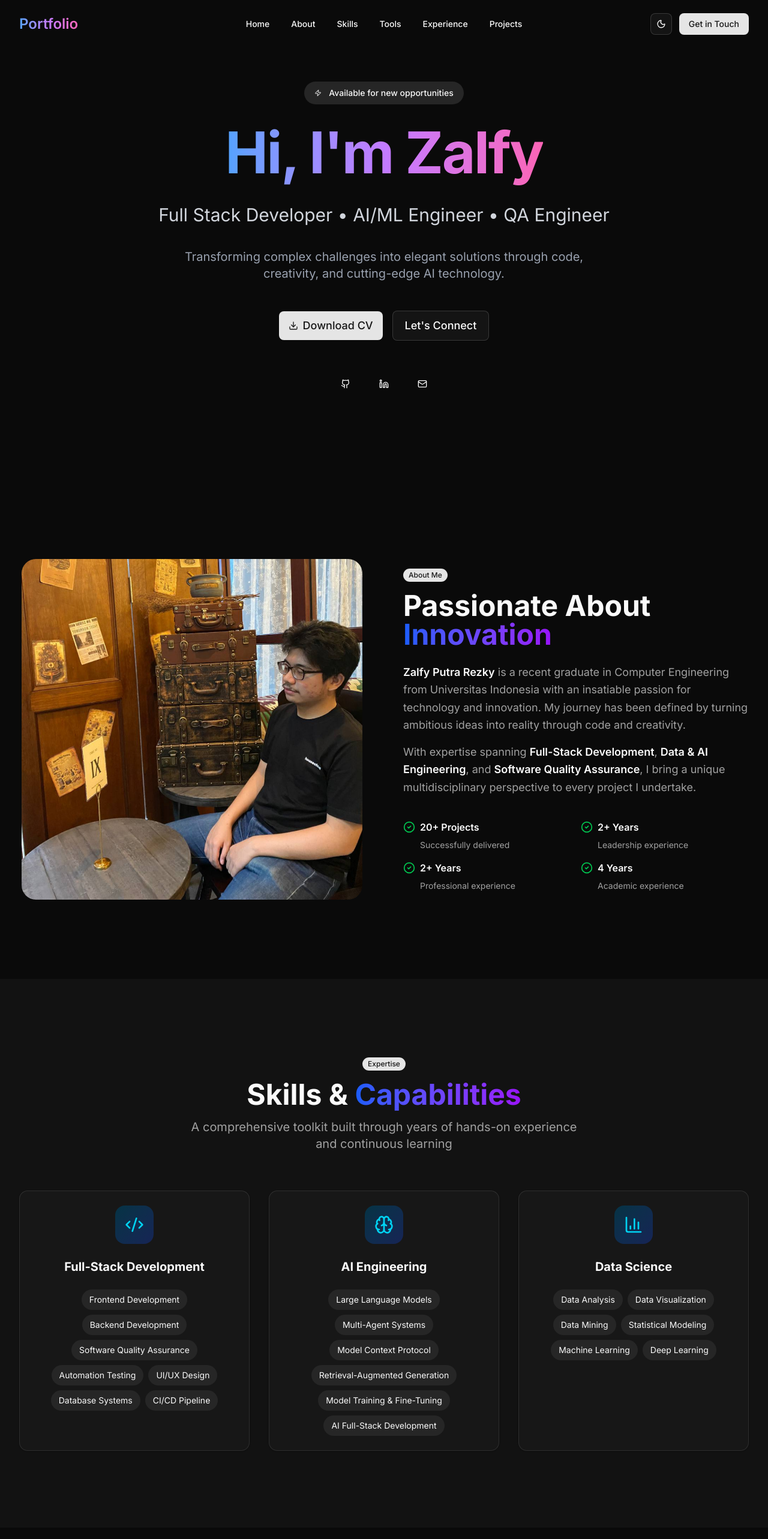
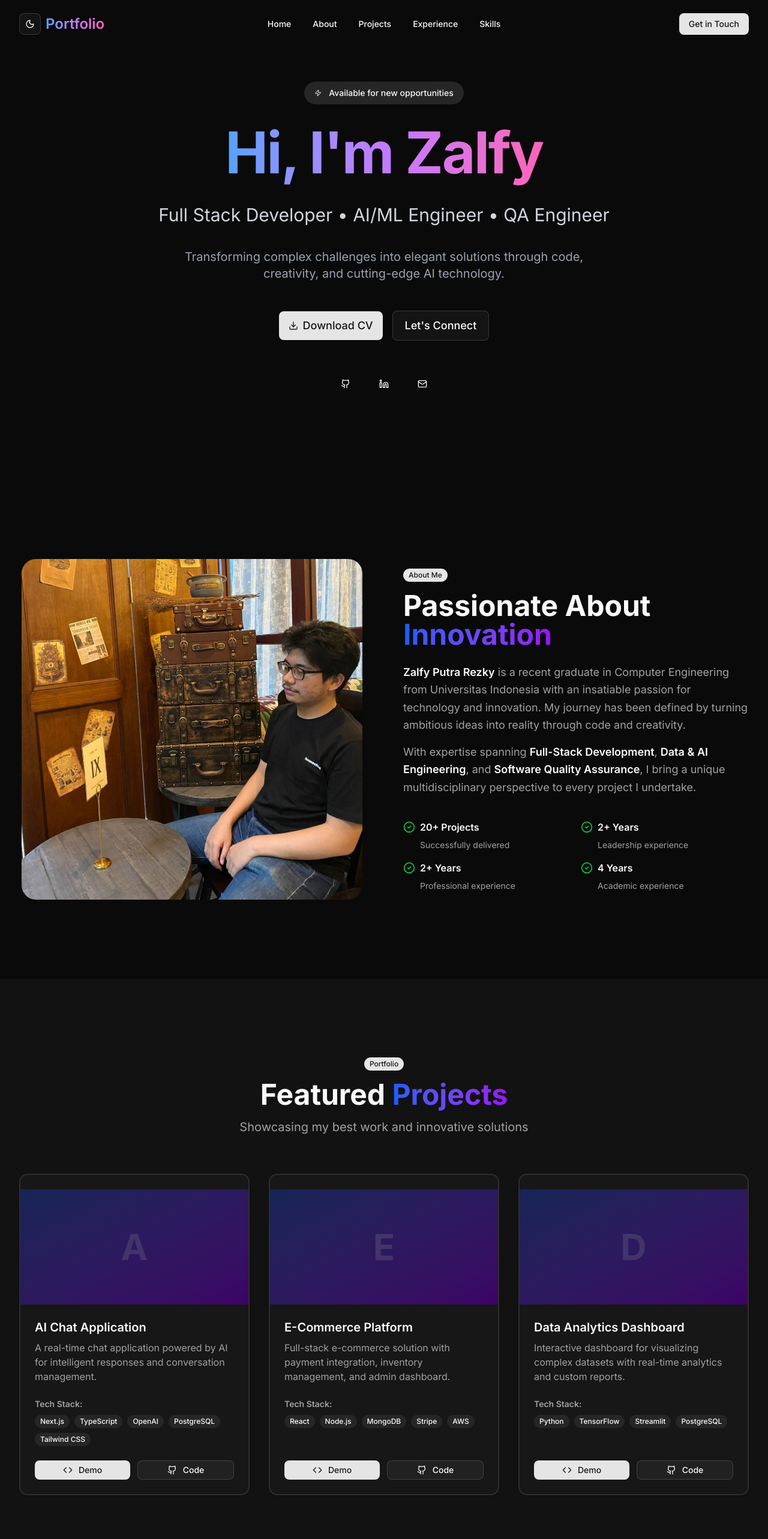
Before and after one commit to zalfyputra/zalfy-portfolio, a Next.js app: page / in a window 1280 px wide. Shown: the top 2566 px of the page at 60% size. Built offline with nearby package versions, Linux system fonts and the light colour scheme.

Commit message:
Update homepage order & contents

```diff
--- a/app/page.tsx
+++ b/app/page.tsx
@@ -135,12 +135,12 @@ export default function Home() {
       title: "Software Engineer",
       company: "Grab",
       type: "Internship",
-      description: "Leading AI integration projects and architecting scalable cloud solutions.",
+      description: "Built and improved AI-driven backend automation features for GrabFood's Transaction Platform.",
       achievements: [
-        "Architected and deployed 5+ AI-powered features serving 100K+ users",
-        "Reduced infrastructure costs by 40% through cloud optimization",
-        "Led team of 6 engineers in building microservices architecture",
-        "Implemented CI/CD pipelines reducing deployment time by 60%",
+        "Developed AI-driven automation assistant for oncall, debugging, and incident workflows.",
+        "Improved backend integrations using Python, LangChain, and multi-agent systems.",
+        "Enhanced transaction platform reliability through log processing and SQL automation.",
+        "Contributed to AI assistant features supporting thousands of internal users.",
       ],
     },
     {
@@ -148,12 +148,12 @@ export default function Home() {
       title: "Software Engineer",
       company: "Bank Jago",
       type: "Internship",
-      description: "Drove product strategy and cross-functional collaboration.",
+      description: "Automated banking operations by improving data governance and asset-management systems.",
       achievements: [
-        "Launched 3 major product features increasing retention by 150%",
-        "Managed product roadmap serving enterprise clients",
-        "Coordinated between engineering, design, and sales teams",
-        "Conducted user research with 200+ customers",
+        "Improved project overview and data management for 200+ banking-related data.",
+        "Built internal project tracking systems for vendor management and initiave cost allocation.",
+        "Enhanced existing data governance systems with new visualizations and bug fixes used by 50+ personnel.",
+        "Streamlined the efficiency of asset management and auditing of company-owned devices.",
       ],
     },
     {
@@ -161,12 +161,12 @@ export default function Home() {
       title: "Software Engineer",
       company: "Telkom Indonesia",
       type: "Internship",
-      description: "Built predictive models and data visualization solutions.",
+      description: "Developed Full Stack applications, perform QA testing, and improved ML model performance.",
       achievements: [
-        "Developed ML models improving prediction accuracy by 35%",
-        "Created interactive dashboards for C-level executives",
-        "Processed and analyzed 10M+ data points daily",
-        "Published research on advanced statistical methods",
+        "Developed frontend and backend modules for enterprise platforms and government analytics tools.",
+        "Conducted QA testing and bug identification to improve system stability.",
+        "Produced comprehensive documentation for AI-powered platforms.",
+        "Processed 20,000+ social media data points to improve sentiment analysis and support decision-making.",
       ],
     },
     {
@@ -174,12 +174,12 @@ export default function Home() {
       title: "Full-Stack Developer",
       company: "Garuda Maintenance Facility AeroAsia",
       type: "Internship",
-      description: "Drove product strategy and cross-functional collaboration.",
+      description: "Built web solutions to improve aircraft design workflow efficiency and accelerating processing of audit reports.",
       achievements: [
-        "Launched 3 major product features increasing retention by 150%",
-        "Managed product roadmap serving enterprise clients",
-        "Coordinated between engineering, design, and sales teams",
-        "Conducted user research with 200+ customers",
+        "Developed a centralized activity tracking web system used by 30+ personnel.",
+        "Migrate frontend architecture with AngularJS and backend with NestJS for faster performance.",
+        "Managed PostgreSQL databases handling 50+ audit and occurrence reports.",
+        "Improved UI/UX design and implemented new features for smoother workflows and reduced manual paperwork.",
       ],
     }
   ]
@@ -218,8 +218,8 @@ export default function Home() {
       {/* Hero Section */}
       <section id="home" className="min-h-screen flex items-center justify-center bg-background">
         <div className="container mx-auto px-4 sm:px-6 lg:px-8">
-          <div className="max-w-4xl mx-auto text-center space-y-8">
-            <div className="inline-block">
+          <div className="max-w-4xl mx-auto text-center space-y-6 sm:space-y-8">
+            <div className="flex justify-center">
               <Badge variant="secondary" className="px-4 py-2 text-sm font-medium">
                 <Zap className="w-4 h-4 mr-2 inline" />
                 Available for new opportunities
@@ -232,7 +232,7 @@ export default function Home() {
               </span>
             </h1>
 
-            <p className="text-3xl sm:text-3xl md:text-3xl text-gray-700 dark:text-gray-300 max-w-3xl mx-auto leading-relaxed">
+            <p className="text-xl sm:text-2xl md:text-3xl text-gray-700 dark:text-gray-300 max-w-3xl mx-auto leading-relaxed">
               Full Stack Developer • AI/ML Engineer • QA Engineer
             </p>
 
@@ -345,6 +345,131 @@ export default function Home() {
         </div>
       </section>
 
+      {/* Projects Section */}
+      <section id="projects" className="py-32 px-4 sm:px-6 lg:px-8 bg-muted/30">
+        <div className="container mx-auto max-w-7xl">
+          <div className="text-center mb-16">
+            <Badge className="mb-4">Portfolio</Badge>
+            <h2 className="text-4xl sm:text-5xl font-bold mb-4">
+              Featured <span className="text-transparent bg-clip-text bg-gradient-to-r from-blue-600 to-purple-600">Projects</span>
+            </h2>
+            <p className="text-xl text-muted-foreground max-w-2xl mx-auto">
+              Showcasing my best work and innovative solutions
+            </p>
+          </div>
+
+          <div className="grid grid-cols-1 md:grid-cols-2 lg:grid-cols-3 gap-8">
+            {projects.map((project, idx) => (
+              <Card key={idx} className="overflow-hidden hover:shadow-2xl transition-all duration-300 border-2 group flex flex-col">
+                {/* Project Image */}
+                <div className="relative h-48 bg-gradient-to-br from-blue-100 to-purple-100 dark:from-blue-950 dark:to-purple-950 overflow-hidden">
+                  <div className="absolute inset-0 flex items-center justify-center text-6xl font-bold text-muted-foreground/20">
+                    {project.title.charAt(0)}
+                  </div>
+                  {/* Replace the above with actual image when you have one:
+                  <img
+                    src={project.image}
+                    alt={project.title}
+                    className="w-full h-full object-cover group-hover:scale-110 transition-transform duration-300"
+                  /> */}
+                </div>
+
+                <CardHeader>
+                  <CardTitle className="text-xl">{project.title}</CardTitle>
+                  <CardDescription className="text-base">
+                    {project.description}
+                  </CardDescription>
+                </CardHeader>
+
+                <CardContent className="space-y-4 flex-grow flex flex-col">
+                  {/* Tech Stack */}
+                  <div className="flex-grow">
+                    <p className="text-sm font-semibold mb-2 text-muted-foreground">Tech Stack:</p>
+                    <div className="flex flex-wrap gap-2">
+                      {project.techStack.map((tech, techIdx) => (
+                        <Badge key={techIdx} variant="secondary" className="text-xs">
+                          {tech}
+                        </Badge>
+                      ))}
+                    </div>
+                  </div>
+
+                  {/* Buttons */}
+                  <div className="flex gap-3 pt-2">
+                    <Button asChild size="sm" className="flex-1">
+                      <a href={project.demoUrl} target="_blank" rel="noopener noreferrer">
+                        <Code className="w-4 h-4 mr-1" />
+                        Demo
+                      </a>
+                    </Button>
+                    <Button asChild size="sm" variant="outline" className="flex-1">
+                      <a href={project.repoUrl} target="_blank" rel="noopener noreferrer">
+                        <Github className="w-4 h-4 mr-1" />
+                        Code
+                      </a>
+                    </Button>
+                  </div>
+                </CardContent>
+              </Card>
+            ))}
+          </div>
+        </div>
+      </section>
+
+      {/* Experience Section - Timeline */}
+      <section id="experience" className="py-32 px-4 sm:px-6 lg:px-8">
+        <div className="container mx-auto max-w-5xl">
+          <div className="text-center mb-16">
+            <Badge className="mb-4">Journey</Badge>
+            <h2 className="text-4xl sm:text-5xl font-bold mb-4">
+              Professional <span className="text-transparent bg-clip-text bg-gradient-to-r from-blue-600 to-purple-600">Experience</span>
+            </h2>
+            <p className="text-xl text-muted-foreground max-w-2xl mx-auto">
+              Building innovative solutions and leading teams to success
+            </p>
+          </div>
+
+          <div className="relative">
+            {/* Timeline Line */}
+            <div className="absolute left-8 top-0 bottom-0 w-0.5 bg-gradient-to-b from-blue-500 via-purple-500 to-pink-500 hidden md:block"></div>
+
+            <div className="space-y-12">
+              {timeline.map((item, idx) => (
+                <div key={idx} className="relative pl-0 md:pl-20">
+                  {/* Timeline Dot */}
+                  <div className="absolute left-6 top-6 w-5 h-5 rounded-full bg-gradient-to-br from-blue-500 to-purple-500 border-4 border-background hidden md:block"></div>
+
+                  <Card className="hover:shadow-xl transition-all duration-300 border-2">
+                    <CardHeader>
+                      <div className="flex flex-col sm:flex-row sm:items-center sm:justify-between gap-4">
+                        <div>
+                          <CardTitle className="text-2xl mb-2">{item.title}</CardTitle>
+                          <CardDescription className="text-base">
+                            <span className="font-semibold text-foreground">{item.company}</span> • {item.year}
+                          </CardDescription>
+                        </div>
+                        <Badge className="self-start sm:self-center">{item.type}</Badge>
+                      </div>
+                      <p className="text-muted-foreground mt-4">{item.description}</p>
+                    </CardHeader>
+                    <CardContent>
+                      <ul className="space-y-3">
+                        {item.achievements.map((achievement, achIdx) => (
+                          <li key={achIdx} className="flex gap-3">
+                            <TrendingUp className="w-5 h-5 text-green-500 flex-shrink-0 mt-0.5" />
+                            <span className="text-muted-foreground">{achievement}</span>
+                          </li>
+                        ))}
+                      </ul>
+                    </CardContent>
+                  </Card>
+                </div>
+              ))}
+            </div>
+          </div>
+        </div>
+      </section>
+
       {/* Skills Section - Clean Badge Layout */}
       <section id="skills" className="py-32 px-4 sm:px-6 lg:px-8 bg-muted/30">
         <div className="container mx-auto max-w-7xl">
@@ -442,131 +567,6 @@ export default function Home() {
         </div>
       </section>
 
-      {/* Experience Section - Timeline */}
-      <section id="experience" className="py-32 px-4 sm:px-6 lg:px-8">
-        <div className="container mx-auto max-w-5xl">
-          <div className="text-center mb-16">
-            <Badge className="mb-4">Journey</Badge>
-            <h2 className="text-4xl sm:text-5xl font-bold mb-4">
-              Professional <span className="text-transparent bg-clip-text bg-gradient-to-r from-blue-600 to-purple-600">Experience</span>
-            </h2>
-            <p className="text-xl text-muted-foreground max-w-2xl mx-auto">
-              Building innovative solutions and leading teams to success
-            </p>
-          </div>
-
-          <div className="relative">
-            {/* Timeline Line */}
-            <div className="absolute left-8 top-0 bottom-0 w-0.5 bg-gradient-to-b from-blue-500 via-purple-500 to-pink-500 hidden md:block"></div>
-
-            <div className="space-y-12">
-              {timeline.map((item, idx) => (
-                <div key={idx} className="relative pl-0 md:pl-20">
-                  {/* Timeline Dot */}
-                  <div className="absolute left-6 top-6 w-5 h-5 rounded-full bg-gradient-to-br from-blue-500 to-purple-500 border-4 border-background hidden md:block"></div>
-
-                  <Card className="hover:shadow-xl transition-all duration-300 border-2">
-                    <CardHeader>
-                      <div className="flex flex-col sm:flex-row sm:items-center sm:justify-between gap-4">
-                        <div>
-                          <CardTitle className="text-2xl mb-2">{item.title}</CardTitle>
-                          <CardDescription className="text-base">
-                            <span className="font-semibold text-foreground">{item.company}</span> • {item.year}
-                          </CardDescription>
-                        </div>
-                        <Badge className="self-start sm:self-center">{item.type}</Badge>
-                      </div>
-                      <p className="text-muted-foreground mt-4">{item.description}</p>
-                    </CardHeader>
-                    <CardContent>
-                      <ul className="space-y-3">
-                        {item.achievements.map((achievement, achIdx) => (
-                          <li key={achIdx} className="flex gap-3">
-                            <TrendingUp className="w-5 h-5 text-green-500 flex-shrink-0 mt-0.5" />
-                            <span className="text-muted-foreground">{achievement}</span>
-                          </li>
-                        ))}
-                      </ul>
-                    </CardContent>
-                  </Card>
-                </div>
-              ))}
-            </div>
-          </div>
-        </div>
-      </section>
-
-      {/* Projects Section */}
-      <section id="projects" className="py-32 px-4 sm:px-6 lg:px-8 bg-muted/30">
-        <div className="container mx-auto max-w-7xl">
-          <div className="text-center mb-16">
-            <Badge className="mb-4">Portfolio</Badge>
-            <h2 className="text-4xl sm:text-5xl font-bold mb-4">
-              Featured <span className="text-transparent bg-clip-text bg-gradient-to-r from-blue-600 to-purple-600">Projects</span>
-            </h2>
-            <p className="text-xl text-muted-foreground max-w-2xl mx-auto">
-              Showcasing my best work and innovative solutions
-            </p>
-          </div>
-
-          <div className="grid grid-cols-1 md:grid-cols-2 lg:grid-cols-3 gap-8">
-            {projects.map((project, idx) => (
-              <Card key={idx} className="overflow-hidden hover:shadow-2xl transition-all duration-300 border-2 group flex flex-col">
-                {/* Project Image */}
-                <div className="relative h-48 bg-gradient-to-br from-blue-100 to-purple-100 dark:from-blue-950 dark:to-purple-950 overflow-hidden">
-                  <div className="absolute inset-0 flex items-center justify-center text-6xl font-bold text-muted-foreground/20">
-                    {project.title.charAt(0)}
-                  </div>
-                  {/* Replace the above with actual image when you have one:
-                  <img
-                    src={project.image}
-                    alt={project.title}
-                    className="w-full h-full object-cover group-hover:scale-110 transition-transform duration-300"
-                  /> */}
-                </div>
-
-                <CardHeader>
-                  <CardTitle className="text-xl">{project.title}</CardTitle>
-                  <CardDescription className="text-base">
-                    {project.description}
-                  </CardDescription>
-                </CardHeader>
-
-                <CardContent className="space-y-4 flex-grow flex flex-col">
-                  {/* Tech Stack */}
-                  <div className="flex-grow">
-                    <p className="text-sm font-semibold mb-2 text-muted-foreground">Tech Stack:</p>
-                    <div className="flex flex-wrap gap-2">
-                      {project.techStack.map((tech, techIdx) => (
-                        <Badge key={techIdx} variant="secondary" className="text-xs">
-                          {tech}
-                        </Badge>
-                      ))}
-                    </div>
-                  </div>
-
-                  {/* Buttons */}
-                  <div className="flex gap-3 pt-2">
-                    <Button asChild size="sm" className="flex-1">
-                      <a href={project.demoUrl} target="_blank" rel="noopener noreferrer">
-                        <Code className="w-4 h-4 mr-1" />
-                        Demo
-                      </a>
-                    </Button>
-                    <Button asChild size="sm" variant="outline" className="flex-1">
-                      <a href={project.repoUrl} target="_blank" rel="noopener noreferrer">
-                        <Github className="w-4 h-4 mr-1" />
-                        Code
-                      </a>
-                    </Button>
-                  </div>
-                </CardContent>
-              </Card>
-            ))}
-          </div>
-        </div>
-      </section>
-
       {/* Contact Section - CTA */}
       <section id="contact" className="py-32 px-4 sm:px-6 lg:px-8 relative overflow-hidden">
         <div className="absolute inset-0 bg-gradient-to-br from-blue-500/10 via-purple-500/10 to-pink-500/10"></div>
--- a/components/navbar.tsx
+++ b/components/navbar.tsx
@@ -21,10 +21,9 @@ export function Navbar() {
   const menuItems = [
     { href: "#home", label: "Home" },
     { href: "#about", label: "About" },
+    { href: "#projects", label: "Projects" },
+    { href: "#experience", label: "Experience" },
     { href: "#skills", label: "Skills" },
-    { href: "#tools", label: "Tools" },
-    { href: "#experience", label: "Experience" },
-    { href: "#projects", label: "Projects" },
   ]
 
   return (
@@ -35,10 +34,13 @@ export function Navbar() {
     }`}>
       <div className="container mx-auto px-4 sm:px-6 lg:px-8">
         <div className="flex justify-between items-center h-20">
-          {/* Logo */}
-          <Link href="/" className="flex items-center gap-1">
-            <span className="text-2xl font-semibold bg-clip-text text-transparent bg-gradient-to-r from-blue-600 via-purple-600 to-pink-600 dark:from-blue-400 dark:via-purple-400 dark:to-pink-400">Portfolio</span>
-          </Link>
+          {/* Left Side - Theme Toggle on Mobile, Logo on Desktop */}
+          <div className="flex items-center gap-2">
+            <ThemeToggle />
+            <Link href="/" className="hidden md:flex items-center gap-1">
+              <span className="text-2xl font-semibold bg-clip-text text-transparent bg-gradient-to-r from-blue-600 via-purple-600 to-pink-600 dark:from-blue-400 dark:via-purple-400 dark:to-pink-400">Portfolio</span>
+            </Link>
+          </div>
 
           {/* Desktop Navigation - Centered */}
           <div className="hidden md:flex items-center space-x-1 absolute left-1/2 -translate-x-1/2">
@@ -55,15 +57,13 @@ export function Navbar() {
 
           {/* Right Side Actions */}
           <div className="hidden md:flex items-center space-x-3">
-            <ThemeToggle />
             <Button asChild>
               <Link href="#contact">Get in Touch</Link>
             </Button>
           </div>
 
           {/* Mobile Menu Button */}
-          <div className="flex md:hidden items-center space-x-2">
-            <ThemeToggle />
+          <div className="flex md:hidden items-center">
             <Button
               variant="ghost"
               size="icon"
```
